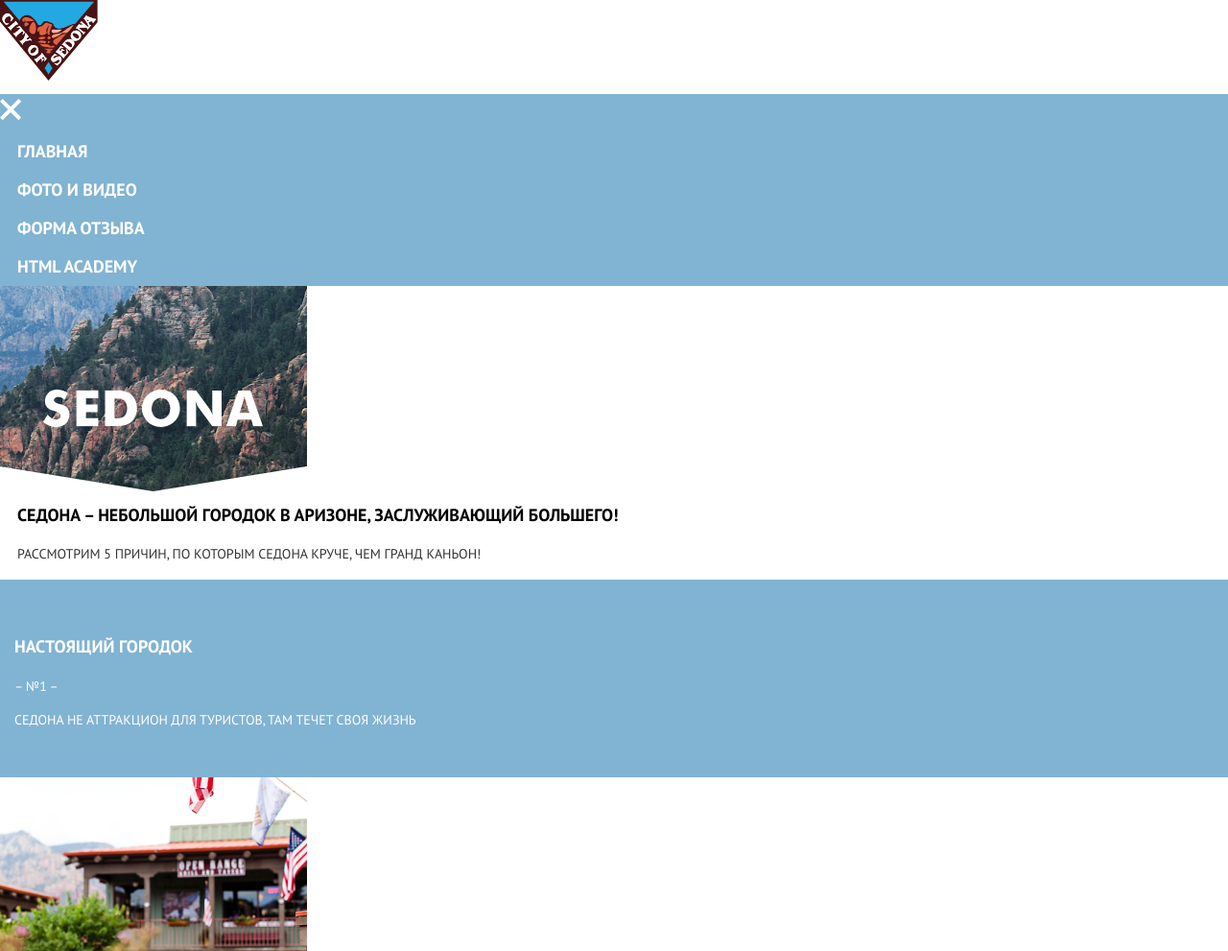
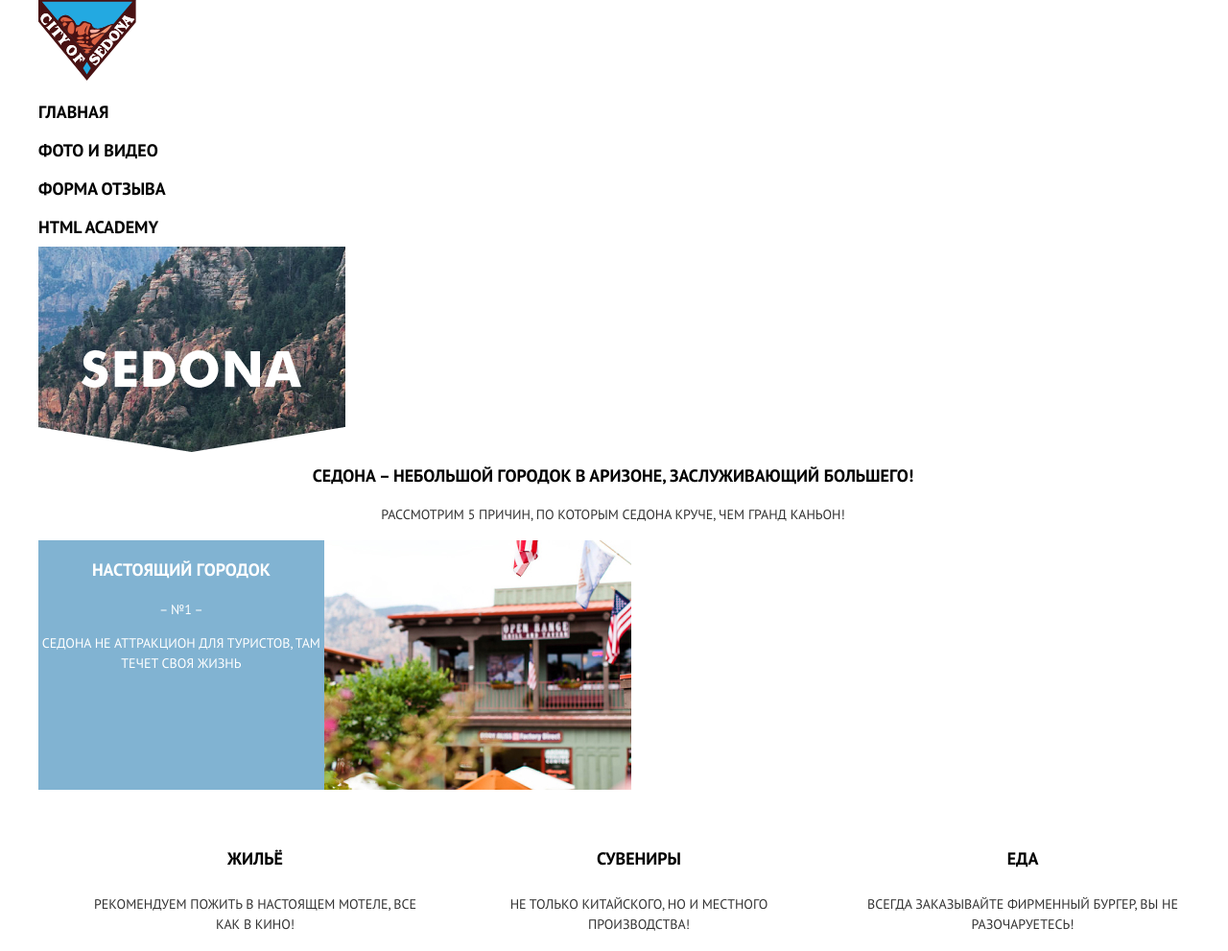
Before and after one commit to Sunnyside92/1662671-sedona-22, a website: page source/index.html in a window 1280 px wide. Shown: the top 991 px of the page at 96% size. Drawn offline with nearby package versions, Linux system fonts and the light colour scheme; files that its build step writes are made by us from their sources.

Commit message:
Адаптивная сетка для главной страницы

```diff
--- a/source/index.html
+++ b/source/index.html
@@ -2,10 +2,12 @@
 <html class="page" lang="ru">
   <head>
     <meta charset="utf-8">
+    <meta name="viewport" content="width=device-width, initial-scale=1">
     <title>HTML Academy: Седона</title>
     <link rel="stylesheet" href="css/style.css">
   </head>
   <body class="page__body">
+    <div class="wrapper-main">
       <header class="page-header">
         <a class="page-header__logo">
           <img src="img/logotype-mobile-tablet.svg.svg" width="102" height="84" alt="Информационный сайт для туристов «Седона»">
@@ -42,7 +44,8 @@
           <h2 class="visually-hidden">Преимущества Седоны</h2>
           <ul class="main-advantages__list">
             <li class="main-advantages__item">
-            <div class="main-advantages__wrapper main-advantages__wrapper--special">
+              <div class="main-advantages__wrapper">
+                <div class="main-advantages__info main-advantages__info--city">
                   <h3 class="title">Настоящий городок</h3>
                   <p class="description">&ndash; №1 &ndash;</p>
                   <p class="description">Седона не аттракцион для туристов, там течет своя жизнь</p>
@@ -50,7 +53,9 @@
                 <div class="main-advantages__image">
                   <img src="img/photo-city-mobile.jpg" alt="Фото городка">
                 </div>
+              </div>
               <section class="features">
+                <h3 class="visually-hidden">Преимущества городка</h3>
                 <div class="features__wrapper">
                   <ul class="features__list">
                     <li class="features__item feature__item--house">
@@ -70,7 +75,8 @@
               </section>
             </li>
             <li class="main-advantages__item">
-            <div class="main-advantages__wrapper main-advantages__wrapper--special">
+              <div class="main-advantages__wrapper">
+                <div class="main-advantages__info main-advantages__info--bridge">
                   <h3 class="title">Там есть Мост дьявола</h3>
                   <p class="description">&ndash; №2 &ndash;</p>
                   <p class="description">Да, по нему можно пройти! Если вы осмелитесь, конечно</p>
@@ -78,10 +84,12 @@
                 <div class="main-advantages__image">
                   <img src="img/photo-bridge-mobile.jpg" alt="Фото Моста Дьявола">
                 </div>
+              </div>
             </li>
             <li class="main-advantages__item">
-            <div class="main-advantages__wrapper">
-              <ul class="more-advantages">
+              <section class="more-advantages">
+                <h3 class="visually-hidden">Дополнительные примущества</h3>
+                <ul class="more-advantages__list">
                   <li class="more-advantages__item">
                     <h3 class="title">Небольшая площадь</h3>
                     <p class="description">&ndash; №3 &ndash;</p>
@@ -98,14 +106,16 @@
                     <p class="description">Большинство едет в Гранд Каньон и толпится там</p>
                   </li>
                 </ul>
-            </div>
+              </section>
             </li>
           </ul>
         </section>
         <section class="search-hotel">
+          <div class="search-hotel__wrapper">
             <h2 class="search-hotel__title">Заинтересовались?</h2>
             <p class="search-hotel__text">Укажите предполагаемые даты поездки, и мы покажем вам лучшие предложения гостиниц в Седоне</p>
             <button class="search-hotel__button button" type="button">Найти гостиницу</button>
+          </div>
         </section>
         <section class="map">
           <iframe src="https://www.google.com/maps/embed?pb=!1m18!1m12!1m3!1d1879329.6809184721!2d-111.9290863376776!3d34.9540461114958!2m3!1f0!2f0!3f0!3m2!1i1024!2i768!4f13.1!3m3!1m2!1s0x872da132f942b00d%3A0x5548c523fa6c8efd!2z0KHQtdC00L7QvdCwLCDQkNGA0LjQt9C-0L3QsCA4NjMzNiwg0KHQqNCQ!5e0!3m2!1sru!2sru!4v1617482253375!5m2!1sru!2sru" width="100%" height="350"></iframe>
@@ -138,6 +148,7 @@
           </div>
         </div>
       </footer>
+    </div>
 
   </body>
 </html>
--- a/source/less/blocks/features.less
+++ b/source/less/blocks/features.less
@@ -6,4 +6,19 @@
 
 .features__item {
   padding-left: 52px;
+  text-align: center;
 }
+
+@media (min-width: @tablet-width) {
+  .features__list {
+    display: grid;
+    grid-template-columns: 256px 256px 256px;
+  }
+}
+
+@media (min-width: @desktop-width) {
+  .features__list {
+    display: grid;
+    grid-template-columns: 400px 400px 400px;
+  }
+}
--- a/source/less/blocks/main-advantages.less
+++ b/source/less/blocks/main-advantages.less
@@ -4,13 +4,13 @@
   padding: 0;
 }
 
-.main-advantages__wrapper--special {
+.main-advantages__info {
   background-color: @blue;
   color: @special-text;
-  padding: 39px 16px 35px 15px;
+  text-align: center;
 }
 
-.main-advantages__wrapper--special h3 {
+.main-advantages__info h3 {
   color: @special-text;
 }
 
@@ -25,3 +25,21 @@
   margin: 0;
   padding: 0;
 }
+
+@media (min-width: @tablet-width) {
+  .main-advantages__wrapper {
+    display: flex;
+    flex-direction: row;
+    justify-content: center;
+    align-content: stretch;
+  }
+
+  .main-advantages__info {
+    width: 33%;
+    box-sizing: border-box;
+  }
+
+  .main-advantages__info--bridge {
+    order: 2;
+  }
+}
--- a/source/less/blocks/main-header.less
+++ b/source/less/blocks/main-header.less
@@ -14,6 +14,7 @@
   margin: 0 auto;
   padding: 0 20px 0 18px;
   min-width: 292px;
+  text-align: center;
 }
 
 .main-header__title {
--- a/source/less/blocks/main-nav.less
+++ b/source/less/blocks/main-nav.less
@@ -2,6 +2,9 @@
 .main-nav {
   background-color: @blue;
   margin: 0;
+  width: 100%;
+  position: relative;
+  color: @body-background;
 }
 
 .main-nav__toggle {
@@ -9,15 +12,45 @@
   height: 22px;
   background-color: transparent;
   cursor: pointer;
-  background-image: url("../img/icon-cross.svg");
+  background-image: url("../img/icon-menu.svg.svg");
   background-repeat: no-repeat;
   border: 0;
 }
 
-.main-nav__wrapper {
-  margin: 0 auto;
-  padding: 0 20px 0 18px;
-  min-width: 292px;
+.main-nav__list a {
+  color: @body-background;
+  text-decoration: none;
+}
+
+@media (min-width: @tablet-width) {
+  .main-nav__list a {
+    color: @text;
+  }
+}
+
+@media (min-width: @tablet-width) {
+  .main-nav__wrapper {
+    display: flex;
+    justify-content: space-between;
+    width: 768px;
+    margin: 0 auto;
+  }
+
+  .main-nav__toggle {
+    display: none;
+  }
+}
+
+@media (min-width: @tablet-width) {
+  .main-nav {
+    background-color: @body-background;
+  }
+}
+
+@media (min-width: @desktop-width) {
+  .main-nav__wrapper {
+    width: 1200px;
+  }
 }
 
 .main-nav__list {
@@ -26,7 +59,14 @@
   padding: 0;
 }
 
-.main-nav__item a {
-  color: white;
-  text-decoration: none;
+@media (min-width: @tablet-width) {
+  .main-nav__list {
+    width: 692px;
+  }
 }
+
+@media (min-width: @desktop-width) {
+  .main-nav__list {
+    width: 1043px;
+  }
+}
--- a/source/less/blocks/more-advantages.less
+++ b/source/less/blocks/more-advantages.less
@@ -1,6 +1,32 @@
-.more-advantages {
+.more-advantages__list {
   background-color: @grey;
   list-style: none;
   margin: 0;
   padding: 0;
 }
+
+.more-advantages__item {
+  text-align: center;
+}
+
+
+@media (min-width: @tablet-width) {
+  .more-advantages {
+    grid-column-start: 1;
+    grid-column-end: 3;
+  }
+}
+
+@media (min-width: @tablet-width) {
+  .more-advantages__list {
+    display: grid;
+    grid-template-columns: 256px 256px 256px;
+  }
+}
+
+@media (min-width: @desktop-width) {
+  .more-advantages__list {
+    display: grid;
+    grid-template-columns: 400px 400px 400px;
+  }
+}
--- a/source/less/blocks/page-footer.less
+++ b/source/less/blocks/page-footer.less
@@ -6,3 +6,16 @@
   color: @text;
   text-decoration: none;
 }
+
+.page-footer__wrapper {
+  display: flex;
+  flex-direction: column;
+  flex-wrap: wrap;
+}
+
+@media (min-width: @tablet-width) {
+  .page-footer__wrapper {
+    flex-direction: row;
+    justify-content: space-around;
+  }
+}
--- a/source/less/blocks/page-header.less
+++ b/source/less/blocks/page-header.less
@@ -1,6 +1,24 @@
 .page-header {
+  display: flex;
+  flex-direction: column;
   font-size: 18px;
   line-height: 40px;
   color: @special-text;
   font-weight: bold;
+  background-color: @body-background;
 }
+
+.page-header__logo {
+  width: 102px;
+  height: 84px;
+
+  @media (min-width: @tablet-width) {
+    width: 102px;
+    height: 84px;
+  }
+
+  @media (min-width: @desktop-width) {
+    width: 187px;
+    height: 97px;
+  }
+}
--- a/source/less/blocks/page.less
+++ b/source/less/blocks/page.less
@@ -11,7 +11,6 @@
   display: grid;
   grid-template-rows: min-content 1fr min-content;
   align-content: start;
-  min-width: 320px;
   min-height: 100%;
   margin: 0;
   background-color: @body-background;
--- a/source/less/blocks/search-hotel.less
+++ b/source/less/blocks/search-hotel.less
@@ -1,3 +1,9 @@
+.search-hotel__wrapper {
+  margin: 0 auto;
+  text-align: center;
+  padding: 33px 30px 27px 33px;
+}
+
 .search-hotel__title {
   font-style: normal;
   font-weight: bold;
@@ -15,3 +21,9 @@
 .search-hotel__button {
   padding: 15px 32px 18px 32px;
 }
+
+@media (min-width: @tablet-width) {
+  .search-hotel__button {
+    padding: 15px 121px 18px 121px;
+  }
+}
--- a/source/less/global/global.less
+++ b/source/less/global/global.less
@@ -63,3 +63,16 @@ textarea::-webkit-input-placeholder {
 .tools {
   border: none;
 }
+
+.wrapper-main {
+  width: 320px;
+  margin: 0 auto;
+
+  @media (min-width: @tablet-width) {
+    width: 768px;
+  }
+
+  @media (min-width: @desktop-width) {
+    width: 1200px;
+  }
+}
--- a/source/less/global/variables.less
+++ b/source/less/global/variables.less
@@ -8,3 +8,8 @@
 @input: #F2F2F2;
 @border: #E5E5E5;
 @slider: rgba(0, 0, 0, 1);
+
+// Viewports
+
+@tablet-width: 768px;
+@desktop-width: 1280px;
--- a/source/less/style.less
+++ b/source/less/style.less
@@ -23,3 +23,4 @@
 @import "blocks/photo.less";
 @import "blocks/video-descr.less";
 @import "blocks/video.less";
+@import "blocks/search-hotel.less";
```
Also changed, not shown: source/img/icon-menu.svg.svg (added). Lines whose indentation alone changed are shown as unchanged.
